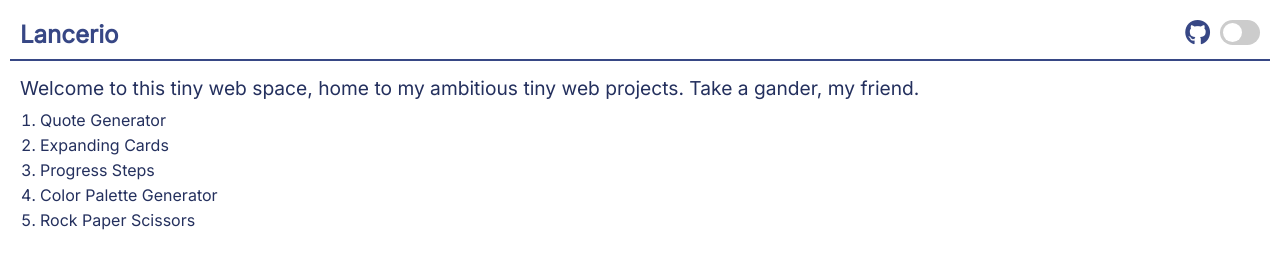
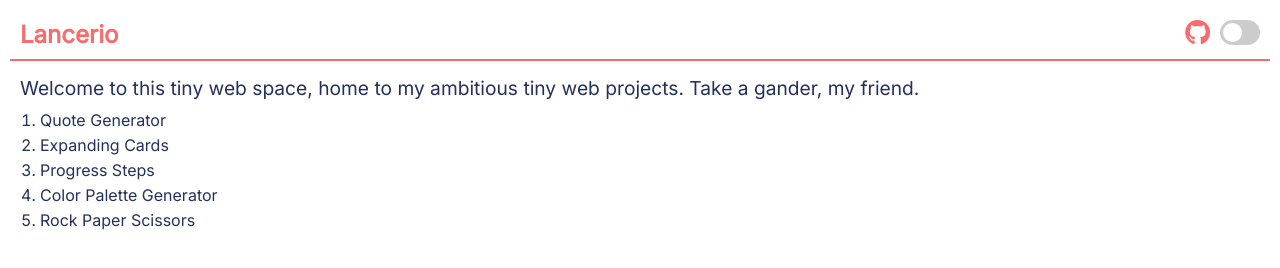
Before and after one commit to Lancerio/project-links, a plain HTML site: page index.html in a window 1280 px wide. Drawn offline with Linux system fonts and the light colour scheme.

Commit message:
color changes

```diff
--- a/style.css
+++ b/style.css
@@ -5,18 +5,18 @@
 }
 
 :root {
+    --color-accent: #F8E9A1;
+    --color-main: #F76C6C;
+    --color-secondary: #24305E;
     --color-one: #F8E9A1;
-    --color-accent: #F76C6C;
     --color-three: #A8D0E6;
-    --color-main: #374785;
-    --color-secondary: #24305E;
 }
 
 [data-theme="dark"] {
     background-color: #121212;
-    --color-main: #F76C6C;
-    --color-secondary: #F8E9A1;
-    --color-accent: #A8D0E6;
+    --color-main: #A8D0E6;
+    --color-secondary: whitesmoke;
+    --color-accent: #F76C6C;
 }
 
 body {
@@ -62,7 +62,7 @@ a:link {
 a:link:hover {
     text-decoration: underline;
     text-decoration-color: var(--color-accent);
-    text-decoration-thickness: 2px;
+    text-decoration-thickness: 3px;
 }
 
 .right-header {
```
